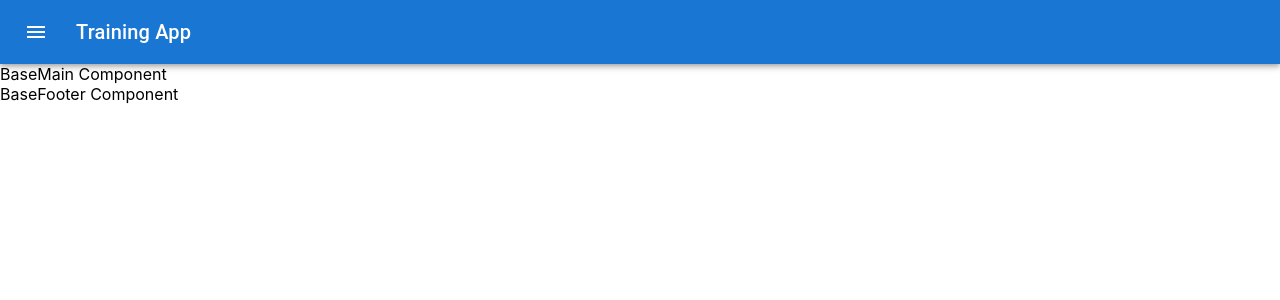
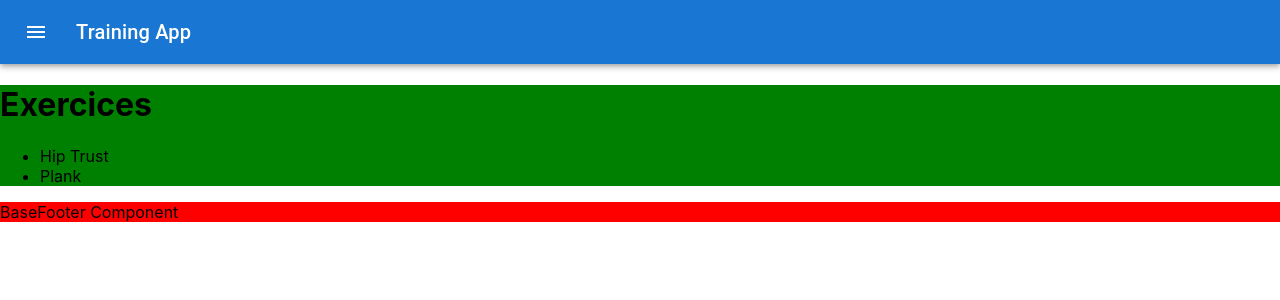
Before and after one commit to LucasVivas/training-app, a React (Create React App) app: page / in a window 1280 px wide. Shown: the top 300 px of the page. Built offline with nearby package versions, Linux system fonts and the light colour scheme.

Commit message:
add editorconfig

```diff
--- a/src/components/base/BaseFooter/BaseFooter.css
+++ b/src/components/base/BaseFooter/BaseFooter.css
@@ -1 +1,3 @@
-.BaseFooter {}
+.BaseFooter {
+    background-color: red;
+}
--- a/src/components/base/BaseFooter/BaseFooter.js
+++ b/src/components/base/BaseFooter/BaseFooter.js
@@ -1,5 +1,4 @@
 import React from 'react';
-import PropTypes from 'prop-types';
 import './BaseFooter.css';
 
 const BaseFooter = () => (
--- a/src/components/base/BaseMain/BaseMain.css
+++ b/src/components/base/BaseMain/BaseMain.css
@@ -1 +1,3 @@
-.BaseMain {}
+.BaseMain {
+    background-color: green;
+}
--- a/src/components/base/BaseMain/BaseMain.js
+++ b/src/components/base/BaseMain/BaseMain.js
@@ -1,10 +1,15 @@
-import React from 'react';
-import PropTypes from 'prop-types';
-import './BaseMain.css';
+import React from "react";
+import "./BaseMain.css";
 
 const BaseMain = () => (
   <div className="BaseMain" data-testid="BaseMain">
-    BaseMain Component
+    <h1>Exercices</h1>
+    <ul>
+      <div>
+        <li>Hip Trust</li>
+      </div>
+      <li>Plank</li>
+    </ul>
   </div>
 );
 
--- a/src/components/views/ViewHome/ViewHome.js
+++ b/src/components/views/ViewHome/ViewHome.js
@@ -1,15 +1,12 @@
 import React from "react";
-import PropTypes from "prop-types";
 import DefaultLayout from "../../layouts/DefaultLayout/DefaultLayout";
 
 const ViewHome = () => (
-  <>
     <DefaultLayout>
       <DefaultLayout.Header>Header</DefaultLayout.Header>
       <DefaultLayout.Main>Main</DefaultLayout.Main>
       <DefaultLayout.Footer>Footer</DefaultLayout.Footer>
     </DefaultLayout>
-  </>
 );
 
 ViewHome.propTypes = {};
```
Also changed, not shown: 1 other file (tests, documents, lock files or other folders).
